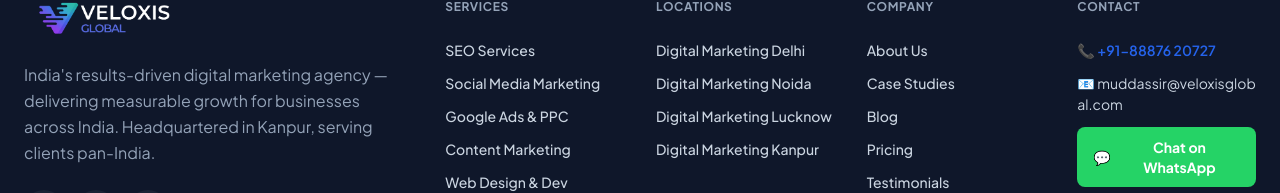
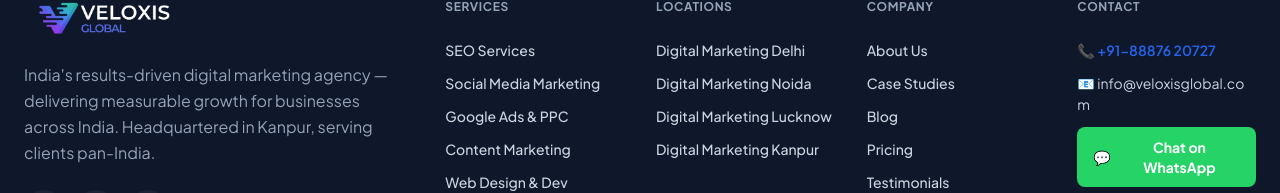
Before and after one commit to muddassir-commits/veloxis-global, a Next.js app: page / in a window 1280 px wide. Shown: the part 7851-8044 px from the top of the page. Built offline with nearby package versions, Linux system fonts and the light colour scheme; no server answers.

Commit message:
chore(email): update contact email to info@veloxisglobal.com everywhere

```diff
--- a/app/about/page.tsx
+++ b/app/about/page.tsx
@@ -60,7 +60,7 @@
     "contactPoint": {
       "@type": "ContactPoint",
       "telephone": "+918887620727",
-      "email": "muddassir@veloxisglobal.com",
+      "email": "info@veloxisglobal.com",
       "contactType": "sales",
       "areaServed": "IN",
       "availableLanguage": ["en", "hi"]
--- a/app/contact/page.tsx
+++ b/app/contact/page.tsx
@@ -76,7 +76,7 @@
 
                 {/* Email */}
                 <a
-                  href="mailto:muddassir@veloxisglobal.com"
+                  href="mailto:info@veloxisglobal.com"
                   className="flex items-start gap-4 p-3 hover:bg-slate-50 rounded-lg transition-colors group"
                 >
                   <div className="w-10 h-10 rounded-lg bg-royal-blue/10 text-royal-blue flex items-center justify-center shrink-0">
@@ -85,7 +85,7 @@
                   <div>
                     <span className="text-xs font-bold text-slate-400 uppercase tracking-wider block">Email Inquiries</span>
                     <span className="font-extrabold text-slate-900 text-base sm:text-lg block mt-0.5 group-hover:text-royal-blue transition-colors">
-                      muddassir@veloxisglobal.com
+                      info@veloxisglobal.com
                     </span>
                   </div>
                 </a>
--- a/app/digital-marketing-agency-kanpur/page.tsx
+++ b/app/digital-marketing-agency-kanpur/page.tsx
@@ -31,7 +31,7 @@
     "name": "Veloxis Global",
     "description": "Best digital marketing agency in Kanpur — SEO, Google Ads and Social Media for Kanpur's textile, MSME and manufacturing businesses.",
     "telephone": "+918887620727",
-    "email": "muddassir@veloxisglobal.com",
+    "email": "info@veloxisglobal.com",
     "url": "https://veloxisglobal.com/digital-marketing-agency-kanpur",
     "address": {
       "@type": "PostalAddress",
--- a/app/digital-marketing-agency-lucknow/page.tsx
+++ b/app/digital-marketing-agency-lucknow/page.tsx
@@ -31,7 +31,7 @@
     "name": "Veloxis Global",
     "description": "Best digital marketing agency in Lucknow — SEO, Google Ads & Social Media for Lucknow businesses.",
     "telephone": "+918887620727",
-    "email": "muddassir@veloxisglobal.com",
+    "email": "info@veloxisglobal.com",
     "url": "https://veloxisglobal.com/digital-marketing-agency-lucknow",
     "areaServed": {
       "@type": "City",
--- a/app/free-seo-audit/page.tsx
+++ b/app/free-seo-audit/page.tsx
@@ -113,8 +113,8 @@
                 <div className="mt-6 pt-4 border-t border-slate-100 text-center">
                   <p className="text-xs text-slate-400 font-semibold">
                     We respect your privacy. Questions? Reach out to{" "}
-                    <a href="mailto:muddassir@veloxisglobal.com" className="text-royal-blue hover:underline">
-                      muddassir@veloxisglobal.com
+                    <a href="mailto:info@veloxisglobal.com" className="text-royal-blue hover:underline">
+                      info@veloxisglobal.com
                     </a>
                   </p>
                 </div>
--- a/app/privacy-policy/page.tsx
+++ b/app/privacy-policy/page.tsx
@@ -91,7 +91,7 @@
             </ul>
 
             <h2 className="text-lg font-extrabold text-slate-900 mt-4">4. Compliance & Contact</h2>
-            <p>For questions or requests regarding data removal, please contact us directly at <a href="mailto:muddassir@veloxisglobal.com" className="text-royal-blue hover:underline font-bold">muddassir@veloxisglobal.com</a>.</p>
+            <p>For questions or requests regarding data removal, please contact us directly at <a href="mailto:info@veloxisglobal.com" className="text-royal-blue hover:underline font-bold">info@veloxisglobal.com</a>.</p>
           </div>
         </div>
       </section>
@@ -107,7 +107,7 @@
           },
           {
             question: "How can I request my personal data to be deleted?",
-            answer: "Simply contact us at muddassir@veloxisglobal.com. We will remove all your data records from our server pipelines within 24 hours."
+            answer: "Simply contact us at info@veloxisglobal.com. We will remove all your data records from our server pipelines within 24 hours."
           }
         ]}
       />
--- a/components/forms/ContactForm.tsx
+++ b/components/forms/ContactForm.tsx
@@ -197,7 +197,7 @@
 
           {submitSuccess === false && (
             <div className="bg-red-50 text-red-600 text-sm font-semibold p-4 rounded-md border border-red-100">
-              ❌ Something went wrong. Please try again or email muddassir@veloxisglobal.com directly.
+              ❌ Something went wrong. Please try again or email info@veloxisglobal.com directly.
             </div>
           )}
 
--- a/components/layout/Footer.tsx
+++ b/components/layout/Footer.tsx
@@ -212,10 +212,10 @@
             </a>
 
             <a
-              href="mailto:muddassir@veloxisglobal.com"
+              href="mailto:info@veloxisglobal.com"
               className="text-slate-300 hover:text-white block break-all"
             >
-              📧 muddassir@veloxisglobal.com
+              📧 info@veloxisglobal.com
             </a>
 
             {/* WhatsApp Chat Button */}
--- a/lib/schema.ts
+++ b/lib/schema.ts
@@ -6,7 +6,7 @@
     "@id": `https://veloxisglobal.com/${city && city.toLowerCase() !== 'general' ? `digital-marketing-agency-${city.toLowerCase()}` : ''}#localbusiness`,
     "name": "Veloxis Global",
     "telephone": "+918887620727",
-    "email": "muddassir@veloxisglobal.com",
+    "email": "info@veloxisglobal.com",
     "url": `https://veloxisglobal.com/${city && city.toLowerCase() !== 'general' ? `digital-marketing-agency-${city.toLowerCase()}` : ''}`,
     "priceRange": "$$",
     "image": "https://veloxisglobal.com/images/logos/logo.png",
@@ -76,7 +76,7 @@
       "name": "Veloxis Global",
       "image": "https://veloxisglobal.com/images/logos/logo.png",
       "telephone": "+918887620727",
-      "email": "muddassir@veloxisglobal.com",
+      "email": "info@veloxisglobal.com",
       "url": "https://veloxisglobal.com"
     }
   };
@@ -165,7 +165,7 @@
     "contactPoint": {
       "@type": "ContactPoint",
       "telephone": "+918887620727",
-      "email": "muddassir@veloxisglobal.com",
+      "email": "info@veloxisglobal.com",
       "contactType": "sales",
       "areaServed": "IN",
       "availableLanguage": ["en", "hi"]
```
Also changed, not shown: public/llms.txt.
